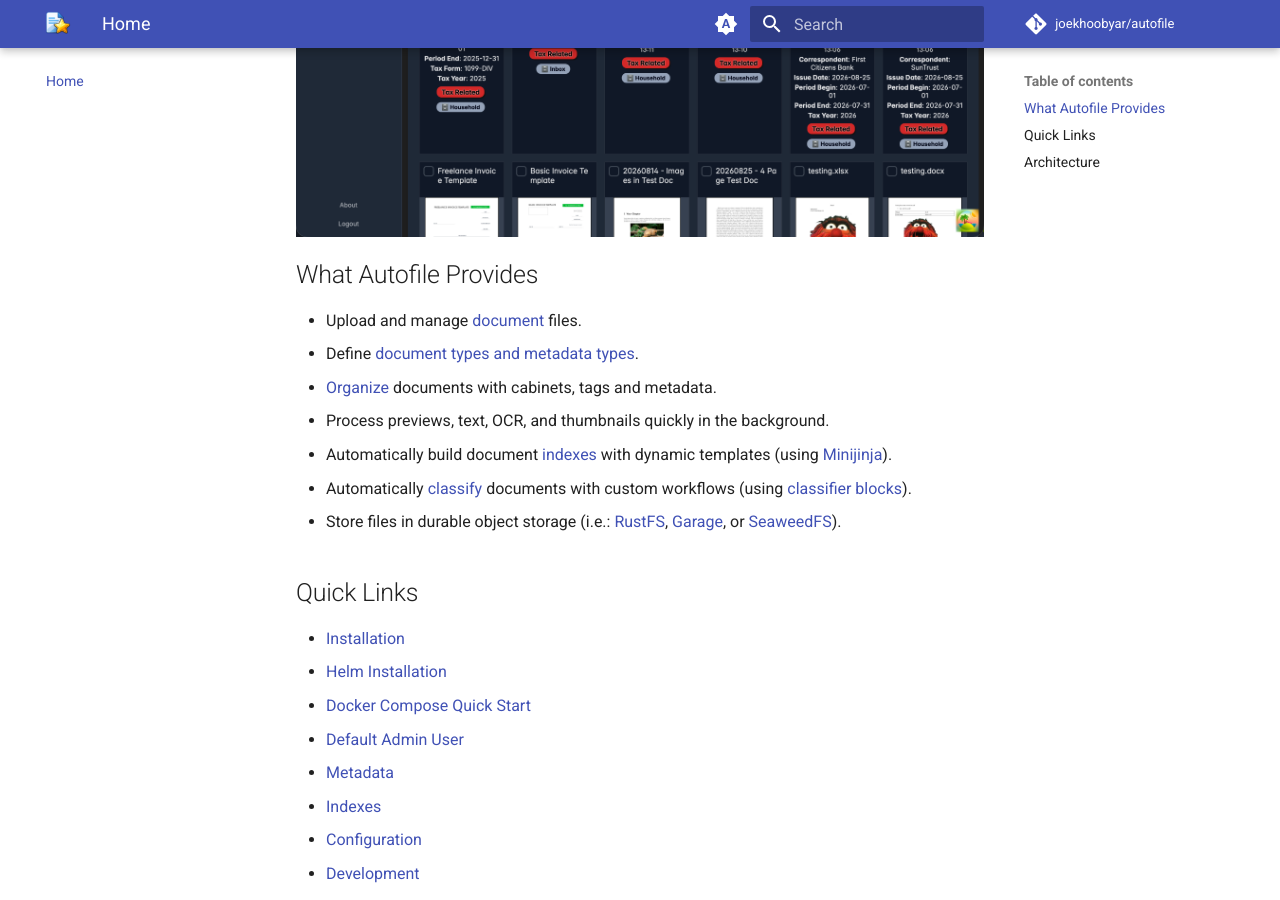
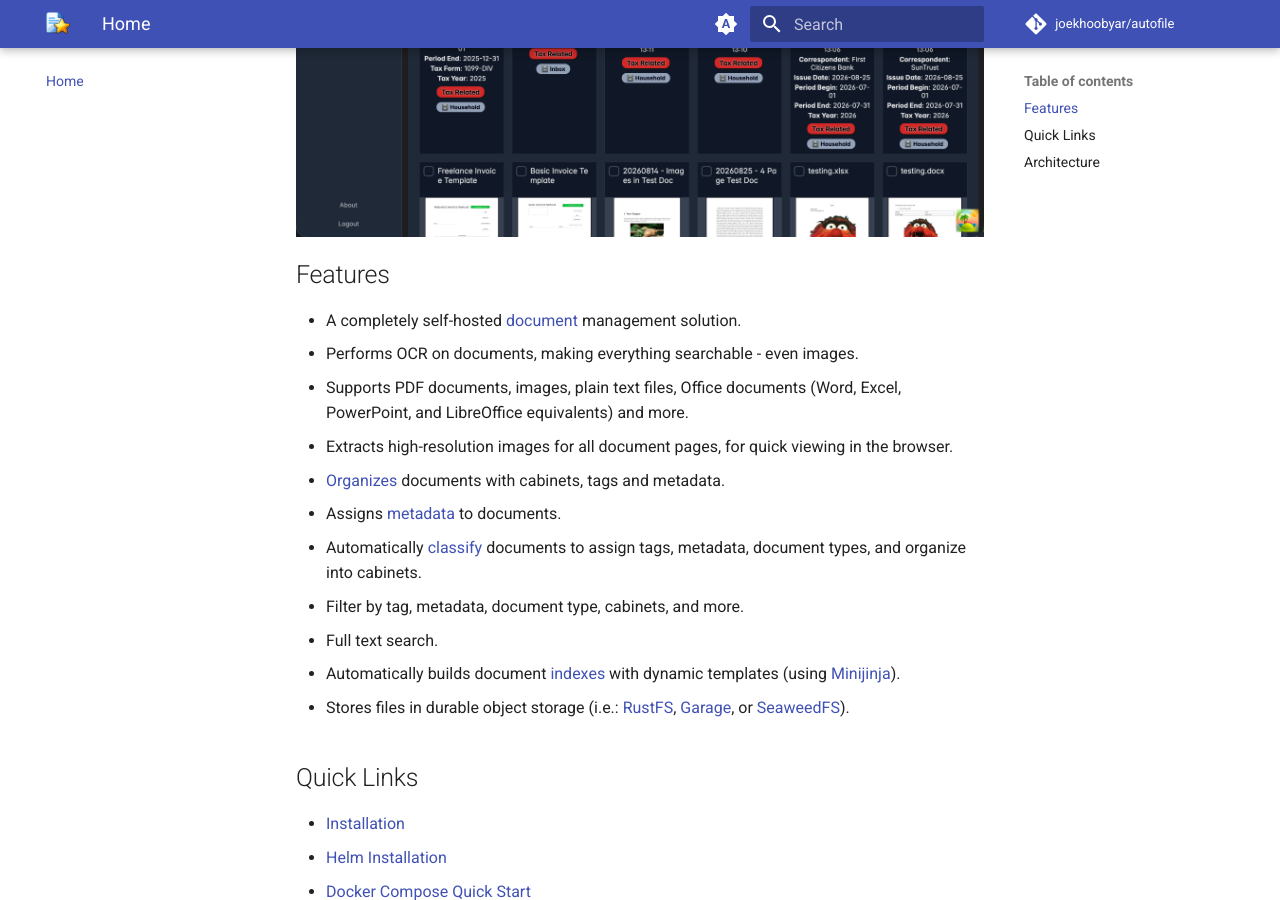
Before and after one commit to joekhoobyar/autofile, an MkDocs documentation site: the page built from docs/index.md, in a window 1280 px wide and 900 px high, scrolled down 728 px. Built offline with MkDocs 1.6.1 and Material for MkDocs 9.7.7, drawn with Linux system fonts in a browser that asks for light colours; comment, search, counter and statistics services are not loaded.

Commit message:
docs: more updates

```diff
--- a/docs/index.md
+++ b/docs/index.md
@@ -9,15 +9,19 @@
 
 ![document grid basic](assets/document-grid-basic.png){ align=left width="100%" style="margin: 0 0 1rem 0;" }
 
-## What Autofile Provides
+## Features
 
-- Upload and manage [document](concepts/documents.md) files.
-- Define [document types and metadata types](concepts/metadata.md).
-- [Organize](concepts/organization.md) documents with cabinets, tags and metadata.
-- Process previews, text, OCR, and thumbnails quickly in the background.
-- Automatically build document [indexes](concepts/indexes.md) with dynamic templates (using [Minijinja](https://docs.rs/minijinja/latest/minijinja/syntax/)).
-- Automatically [classify](concepts/classification.md) documents with custom workflows (using [classifier blocks](concepts/classifier-blocks.md)).
-- Store files in durable object storage (i.e.: [RustFS](https://rustfs.com/), [Garage](https://garagehq.deuxfleurs.fr/), or [SeaweedFS](https://seaweedfs.com/)).
+- A completely self-hosted [document](concepts/documents.md) management solution.
+- Performs OCR on documents, making everything searchable - even images.
+- Supports PDF documents, images, plain text files, Office documents (Word, Excel, PowerPoint, and LibreOffice equivalents) and more.
+- Extracts high-resolution images for all document pages, for quick viewing in the browser.
+- [Organizes](concepts/organization.md) documents with cabinets, tags and metadata.
+- Assigns [metadata](concepts/metadata.md) to documents.
+- Automatically [classify](concepts/classification.md) documents to assign tags, metadata, document types, and organize into cabinets.
+- Filter by tag, metadata, document type, cabinets, and more.
+- Full text search.
+- Automatically builds document [indexes](concepts/indexes.md) with dynamic templates (using [Minijinja](https://docs.rs/minijinja/latest/minijinja/syntax/)).
+- Stores files in durable object storage (i.e.: [RustFS](https://rustfs.com/), [Garage](https://garagehq.deuxfleurs.fr/), or [SeaweedFS](https://seaweedfs.com/)).
 
 ## Quick Links
 
```
